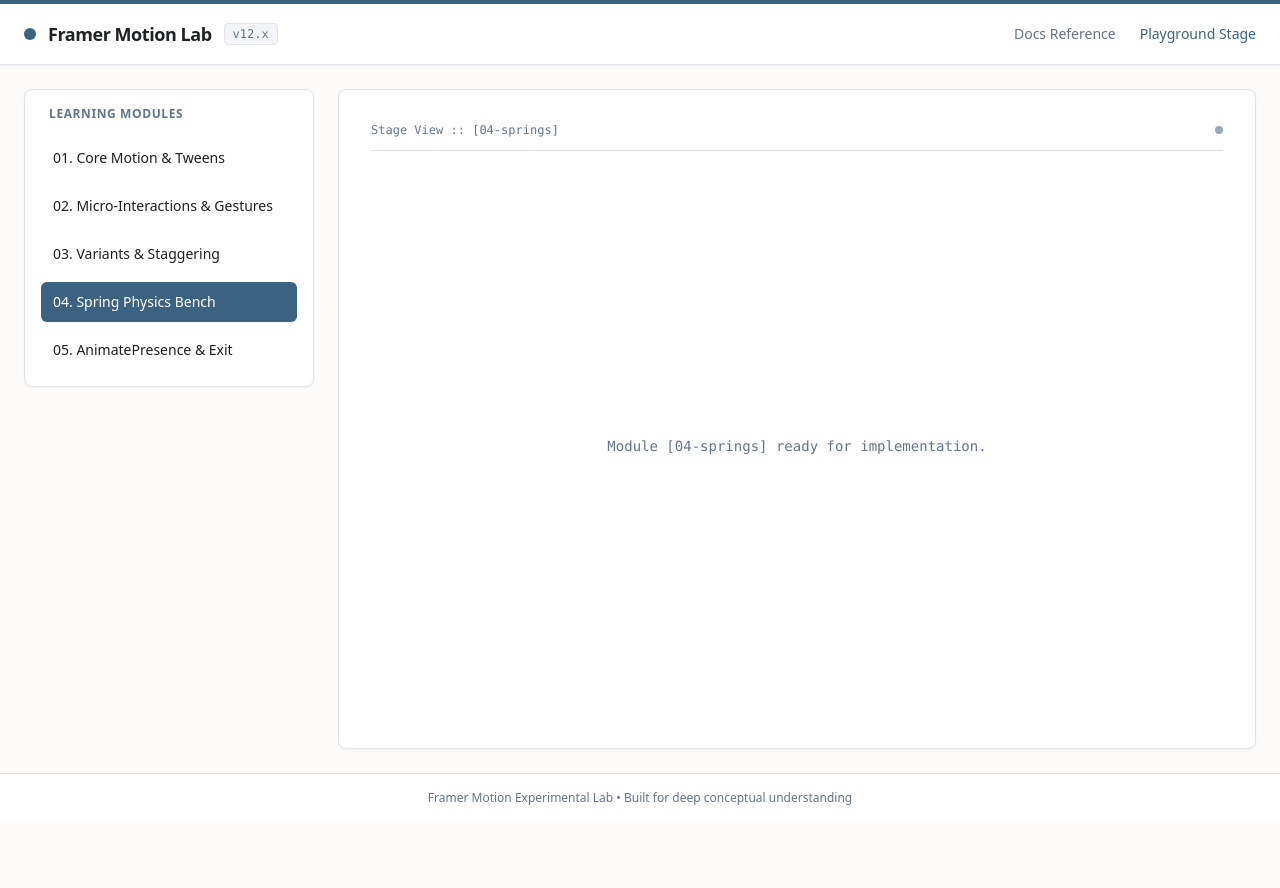
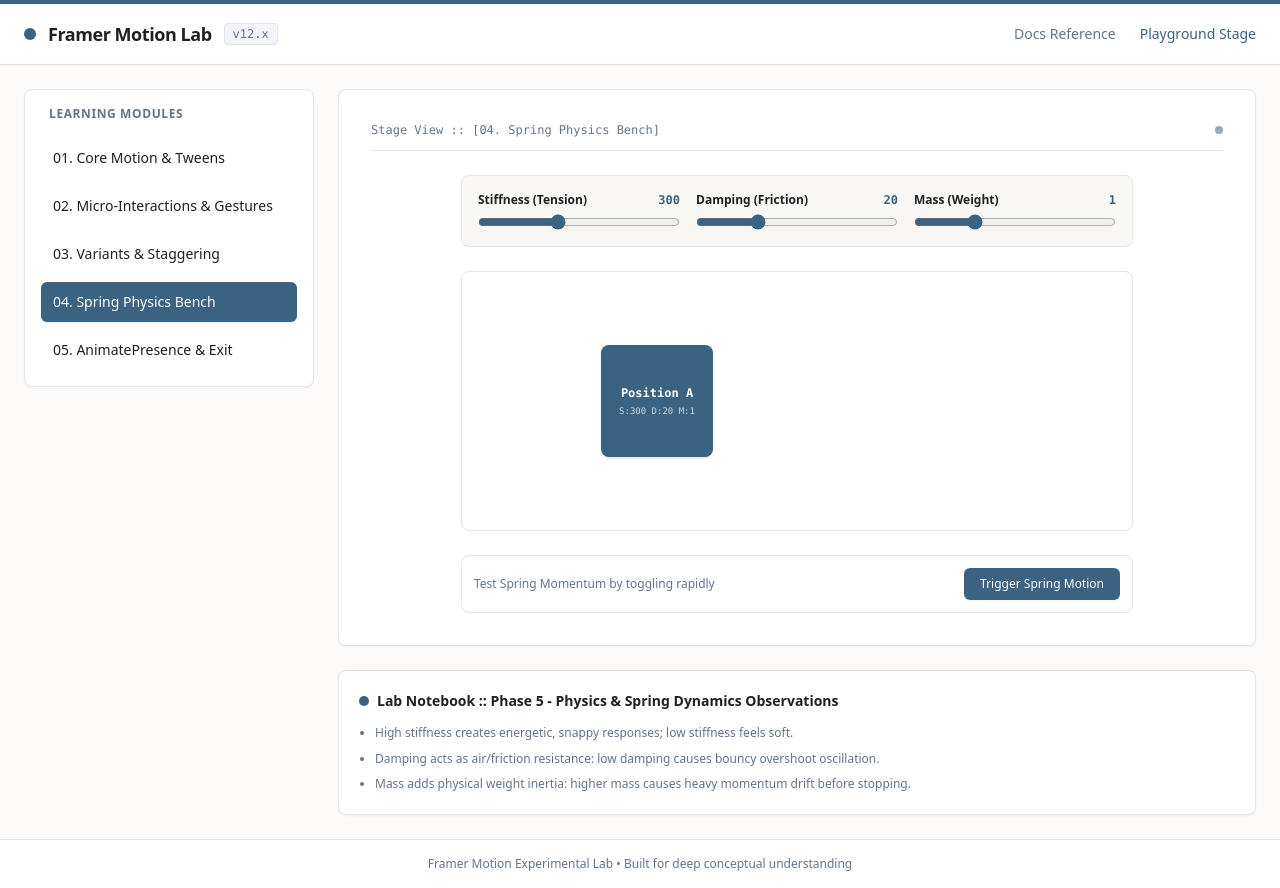
Before and after one commit to hassamnaveed44/framer-motion-lab, a Next.js app: page / in a window 1280 px wide. Both pictures are taken after a click on the button "04. Spring Physics Bench". Before the commit the page ends 822 px from the top, so only its background shows below. Built offline with nearby package versions, Linux system fonts and the light colour scheme.

Commit message:
feat(springs): implement spring physics parameter workbench

```diff
--- a/app/page.tsx
+++ b/app/page.tsx
@@ -7,6 +7,7 @@ import ObservationLogger from "@/components/lab/ObservationLogger";
 import CoreBasicsModule from "@/components/modules/CoreBasicsModule";
 import GesturesModule from "@/components/modules/GesturesModule";
 import VariantsModule from "@/components/modules/VariantsModule";
+import SpringBenchModule from "@/components/modules/SpringBenchModule";
 
 export default function MotionLabHome() {
   const [activeModule, setActiveModule] = useState("01-basics");
@@ -71,10 +72,28 @@ export default function MotionLabHome() {
           </>
         )}
 
-        {/* Fallback Placeholder for Unimplemented Modules (04, 05) */}
+        {/* Module 04 */}
+        {activeModule === "04-springs" && (
+          <>
+            <Stage moduleTitle="04. Spring Physics Bench">
+              <SpringBenchModule />
+            </Stage>
+            <ObservationLogger
+              title="Phase 5 - Physics & Spring Dynamics Observations"
+              notes={[
+                "High stiffness creates energetic, snappy responses; low stiffness feels soft.",
+                "Damping acts as air/friction resistance: low damping causes bouncy overshoot oscillation.",
+                "Mass adds physical weight inertia: higher mass causes heavy momentum drift before stopping.",
+              ]}
+            />
+          </>
+        )}
+
+        {/* Fallback Placeholder for Unimplemented Modules (05) */}
         {activeModule !== "01-basics" &&
           activeModule !== "02-gestures" &&
-          activeModule !== "03-variants" && (
+          activeModule !== "03-variants" &&
+          activeModule !== "04-springs" && (
             <Stage moduleTitle={activeModule}>
               <div className="text-sm text-[#64748b] font-mono">
                 Module [{activeModule}] ready for implementation.
--- /dev/null
+++ b/components/modules/SpringBenchModule.tsx
@@ -0,0 +1,109 @@
+"use client";
+
+import { useState } from "react";
+import { motion } from "motion/react";
+// Note: If using framer-motion directly, use: import { motion } from "framer-motion";
+
+export default function SpringBenchModule() {
+  const [isMoved, setIsMoved] = useState(false);
+  const [stiffness, setStiffness] = useState(300);
+  const [damping, setDamping] = useState(20);
+  const [mass, setMass] = useState(1);
+
+  return (
+    <div className="flex flex-col gap-6 w-full max-w-2xl mx-auto">
+      {/* Spring Sliders Control Bench */}
+      <div className="grid grid-cols-1 md:grid-cols-3 gap-4 bg-[#f8f7f4] p-4 rounded-lg border border-[#e2e4e8] text-xs">
+        {/* Stiffness Control */}
+        <div className="flex flex-col gap-1.5">
+          <label className="font-semibold text-[#1e2022] flex justify-between">
+            <span>Stiffness (Tension)</span>
+            <span className="font-mono text-[#3b6280]">{stiffness}</span>
+          </label>
+          <input
+            type="range"
+            min="50"
+            max="700"
+            step="25"
+            value={stiffness}
+            onChange={(e) => setStiffness(parseInt(e.target.value))}
+            className="accent-[#3b6280] cursor-pointer"
+          />
+        </div>
+
+        {/* Damping Control */}
+        <div className="flex flex-col gap-1.5">
+          <label className="font-semibold text-[#1e2022] flex justify-between">
+            <span>Damping (Friction)</span>
+            <span className="font-mono text-[#3b6280]">{damping}</span>
+          </label>
+          <input
+            type="range"
+            min="5"
+            max="60"
+            step="2"
+            value={damping}
+            onChange={(e) => setDamping(parseInt(e.target.value))}
+            className="accent-[#3b6280] cursor-pointer"
+          />
+        </div>
+
+        {/* Mass Control */}
+        <div className="flex flex-col gap-1.5">
+          <label className="font-semibold text-[#1e2022] flex justify-between">
+            <span>Mass (Weight)</span>
+            <span className="font-mono text-[#3b6280]">{mass}</span>
+          </label>
+          <input
+            type="range"
+            min="0.2"
+            max="3"
+            step="0.1"
+            value={mass}
+            onChange={(e) => setMass(parseFloat(e.target.value))}
+            className="accent-[#3b6280] cursor-pointer"
+          />
+        </div>
+      </div>
+
+      {/* Physics Stage Area */}
+      <div className="bg-white border border-[#e2e4e8] rounded-lg p-12 min-h-[260px] flex items-center justify-center relative overflow-hidden">
+        {/* TODO: Add transition={{ type: "spring", stiffness, damping, mass }} to motion.div */}
+        <motion.div
+          animate={{
+            x: isMoved ? 140 : -140,
+            scale: isMoved ? 1.15 : 1,
+            rotate: isMoved ? 45 : 0,
+          }}
+          transition={{
+            type: "spring",
+            stiffness: stiffness,
+            damping: damping,
+            mass: mass,
+          }}
+          className="w-28 h-28 bg-[#3b6280] text-white rounded-lg shadow-sm flex flex-col items-center justify-center font-mono text-xs gap-1 select-none cursor-pointer"
+        >
+          <span className="font-semibold text-xs">
+            {isMoved ? "Position B" : "Position A"}
+          </span>
+          <span className="text-[9px] opacity-75">
+            S:{stiffness} D:{damping} M:{mass}
+          </span>
+        </motion.div>
+      </div>
+
+      {/* Action Trigger Button */}
+      <div className="flex justify-between items-center bg-white p-3 border border-[#e2e4e8] rounded-lg">
+        <span className="text-xs text-[#64748b]">
+          Test Spring Momentum by toggling rapidly
+        </span>
+        <button
+          onClick={() => setIsMoved(!isMoved)}
+          className="px-4 py-2 bg-[#3b6280] text-white text-xs font-medium rounded-md hover:bg-[#2c4d66] active:scale-95 transition-all shadow-xs"
+        >
+          Trigger Spring Motion
+        </button>
+      </div>
+    </div>
+  );
+}
```
